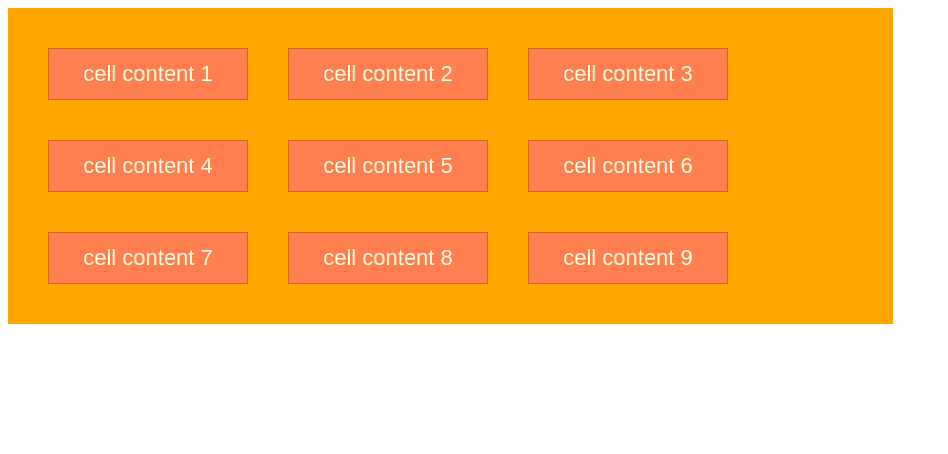
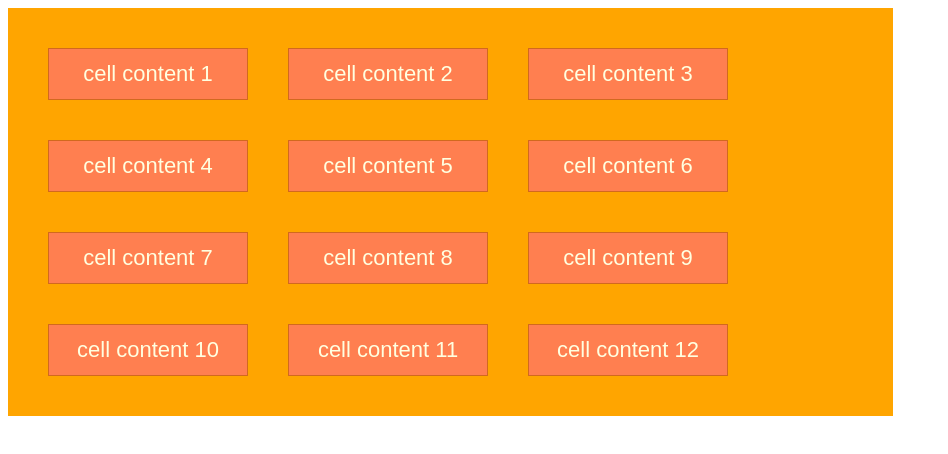
Before and after one commit to swasthiksoftware/swasthiksyscomp, a plain HTML site: page griddemo.html in a window 1280 px wide. Shown: the whole page, without its empty margins (0-948 px from the left). Drawn offline with Linux system fonts and the light colour scheme.

Commit message:
added items

```diff
--- a/griddemo.html
+++ b/griddemo.html
@@ -40,6 +40,9 @@ color:lightyellow;
 <div class="item">cell content 7</div>
 <div class="item">cell content 8</div>
 <div class="item">cell content 9</div>
+<div class="item">cell content 10</div>
+<div class="item">cell content 11</div>
+<div class="item">cell content 12</div>
 </div>
 </body>
 </html>
```
